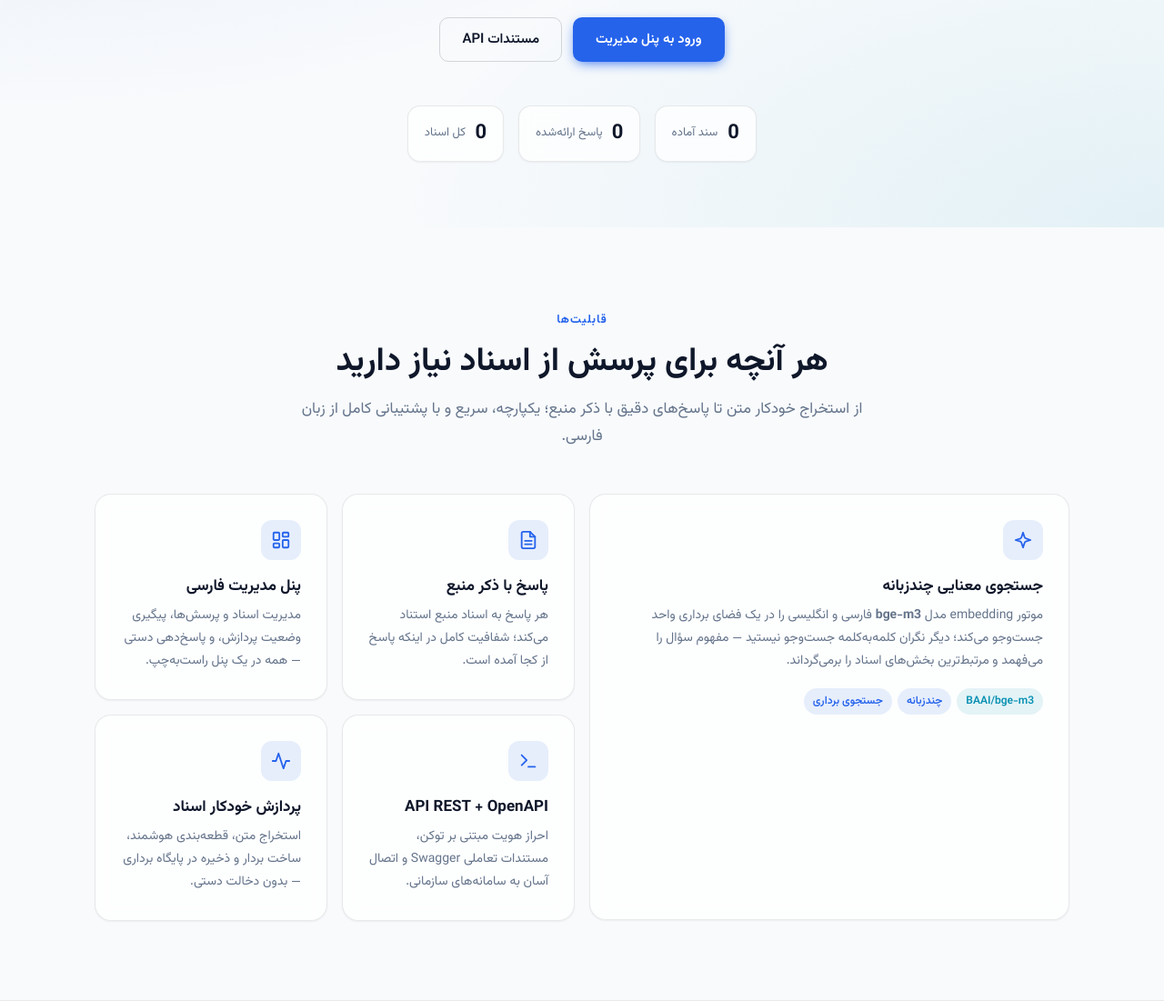
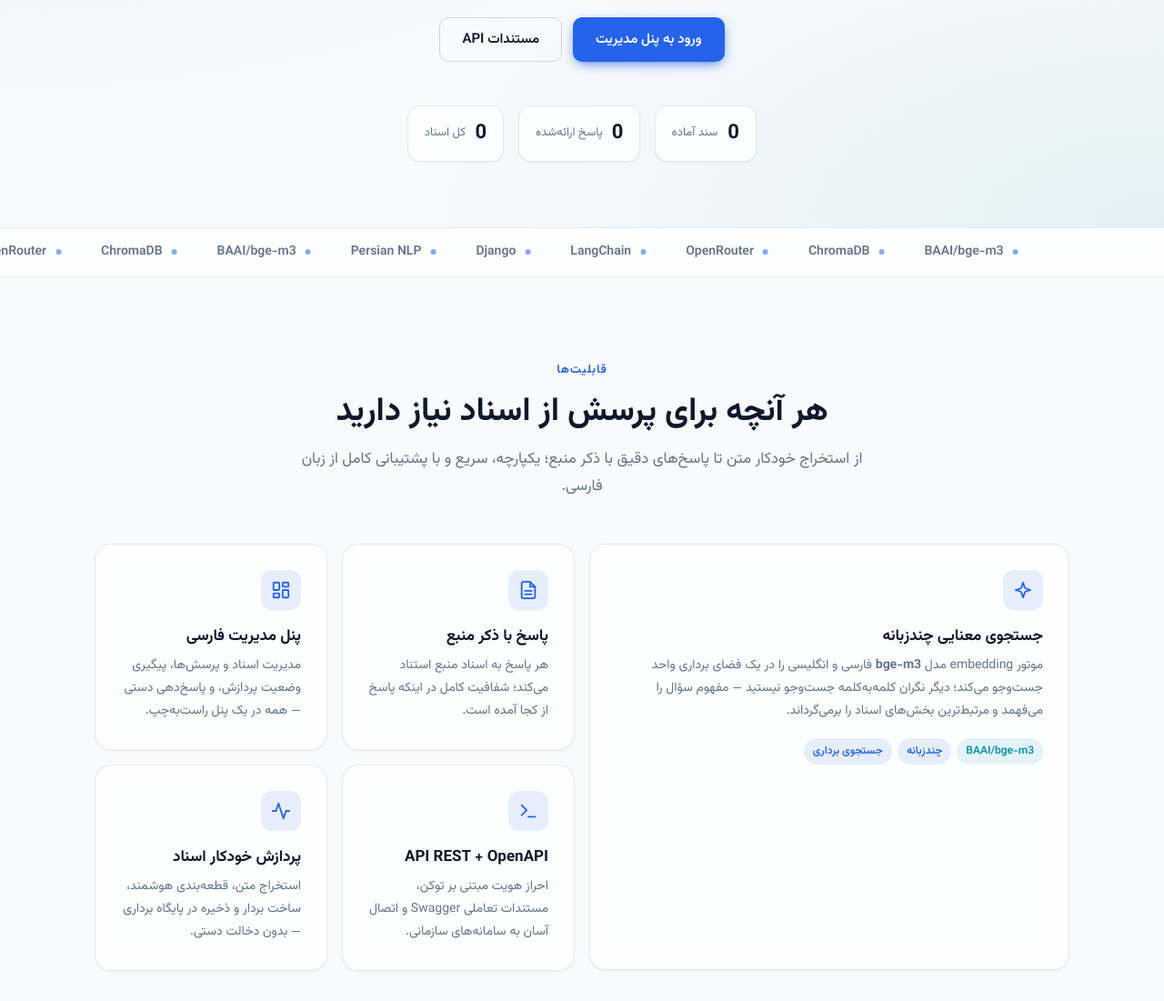
Before and after one commit to sami-rk/RoshanRAG, a Django app: template templates/landing/home.html in a window 1280 px wide. Shown: the part 398-1499 px from the top of the page at 91% size. Run offline with Django 5.2, Linux system fonts and the light colour scheme; the template is opened without the code that fills it, so the values that code supplies are empty.

Commit message:
Add tech stack marquee strip to landing pages

```diff
--- a/static/landing/css/landing.css
+++ b/static/landing/css/landing.css
@@ -588,6 +588,55 @@ html[data-theme="dark"] .hero::after,
 .stat-chip .stat-lbl {
     font-size: 13px;
     color: var(--muted);
+}
+
+/* ---- Tech marquee ---- */
+
+.marquee {
+    overflow: hidden;
+    border-block: 1px solid var(--border);
+    background: var(--card-glass);
+    backdrop-filter: blur(8px);
+    -webkit-backdrop-filter: blur(8px);
+    padding: 14px 0;
+}
+
+.marquee-track {
+    display: flex;
+    width: max-content;
+    animation: marqueeScroll 32s linear infinite;
+}
+
+.marquee-group {
+    display: flex;
+    align-items: center;
+    gap: 44px;
+    padding-inline-end: 44px;
+}
+
+.marquee span {
+    display: inline-flex;
+    align-items: center;
+    gap: 10px;
+    color: var(--muted);
+    font-size: 14px;
+    font-weight: 600;
+    white-space: nowrap;
+}
+
+.marquee span::before {
+    content: "";
+    width: 6px;
+    height: 6px;
+    border-radius: 50%;
+    background: var(--accent);
+    opacity: 0.55;
+}
+
+@keyframes marqueeScroll {
+    to {
+        transform: translateX(-50%);
+    }
 }
 
 /* ---- Sections ---- */
--- a/templates/landing/home.html
+++ b/templates/landing/home.html
@@ -38,6 +38,27 @@
         <span class="stat-num" data-count="{{ stats.documents }}"><em>۰</em></span>
         <span class="stat-lbl">کل اسناد</span>
       </div>
+    </div>
+  </div>
+</section>
+
+<section class="marquee" aria-hidden="true">
+  <div class="marquee-track">
+    <div class="marquee-group">
+      <span>BAAI/bge-m3</span>
+      <span>ChromaDB</span>
+      <span>OpenRouter</span>
+      <span>LangChain</span>
+      <span>Django</span>
+      <span>Persian NLP</span>
+    </div>
+    <div class="marquee-group">
+      <span>BAAI/bge-m3</span>
+      <span>ChromaDB</span>
+      <span>OpenRouter</span>
+      <span>LangChain</span>
+      <span>Django</span>
+      <span>Persian NLP</span>
     </div>
   </div>
 </section>
```
Also changed, not shown: templates/landing/about.html (+21 -0 lines), templates/landing/contact.html (+21 -0 lines), templates/landing/pricing.html (+21 -0 lines).
